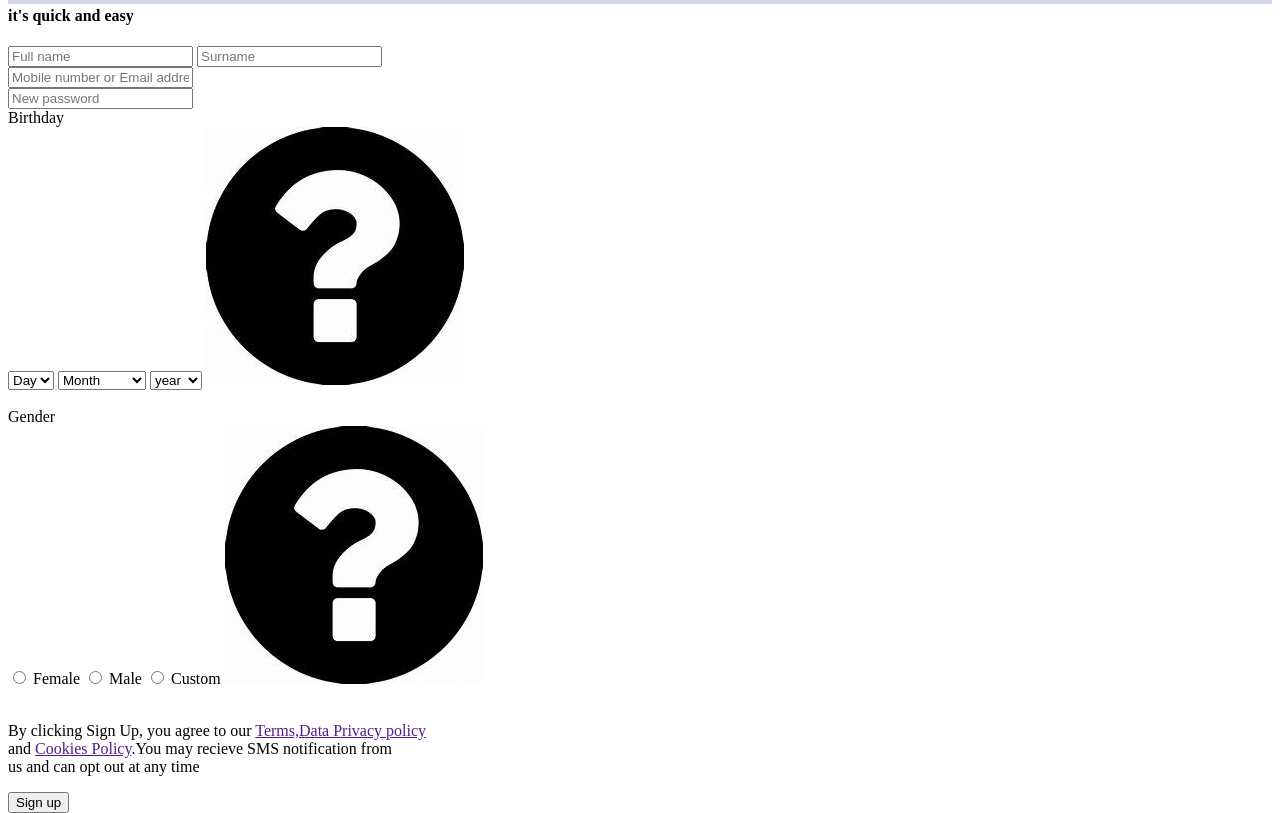
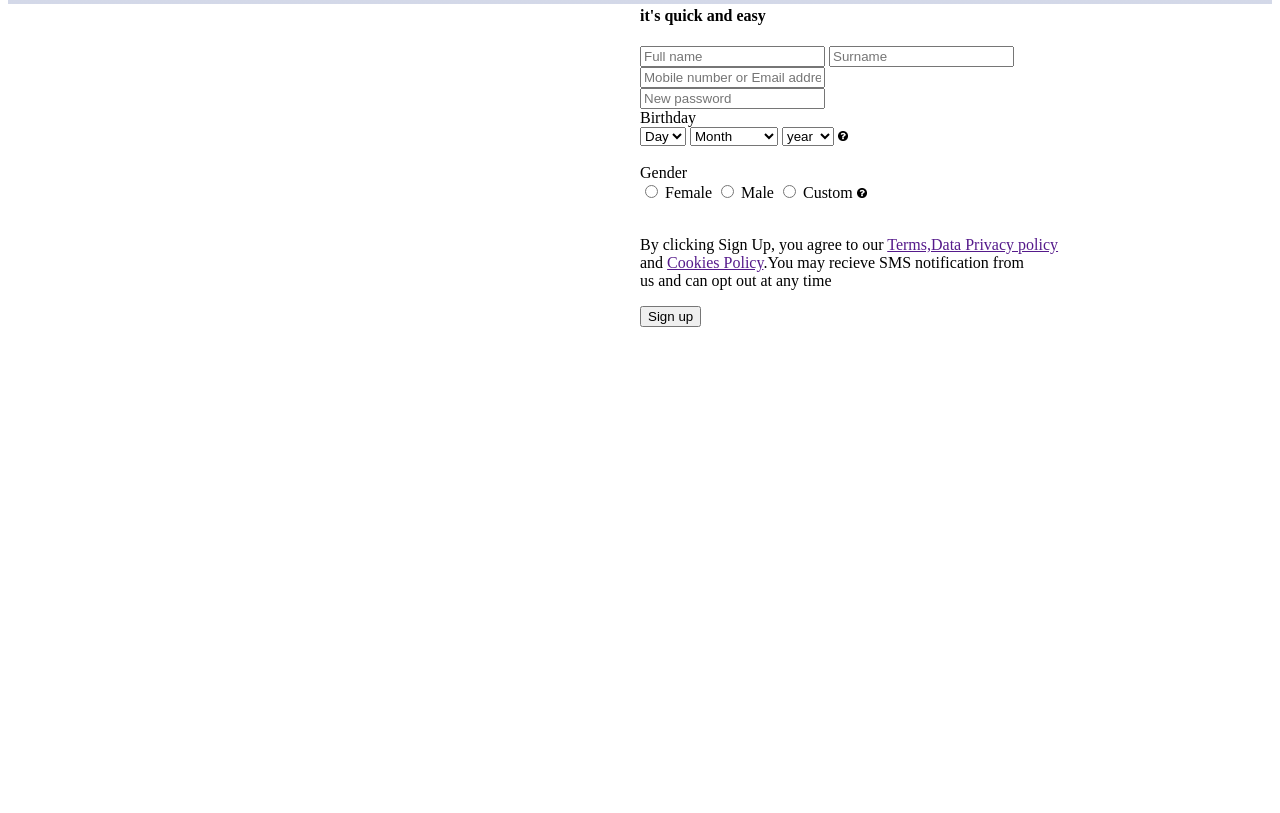
Before and after one commit to Rishi212001/facebook-clone, a plain HTML site: page index.html in a window 1280 px wide. Shown: the part 589-1402 px from the top of the page. After the commit the page ends 916 px from the top, so only its background shows below. Drawn offline with Linux system fonts and the light colour scheme.

Commit message:
right side not aligning problem

```diff
--- a/style.css
+++ b/style.css
@@ -57,7 +57,8 @@
 }
 .right-section{
     width: 50%;
-    float: left;
+    float: right;
+    margin-left: 20px;
 }
 .main-body{
     background: linear-gradient(#ffff,#d3d8e8);
@@ -71,3 +72,6 @@
     font-weight: bold;
     font-size: 26px;
 }
+.question{
+    width: 10px;
+}
```
